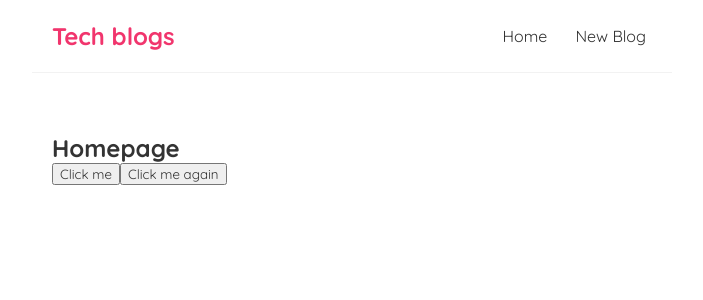
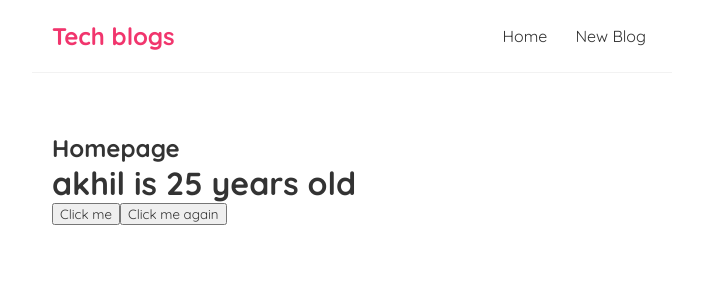
Before and after one commit to akhiljosef5/my-blog, a React (Create React App) app: page / in a window 1280 px wide. Shown: the top 300 px of the page, without its empty margins (288-991 px from the left). Built offline with nearby package versions, Linux system fonts and the light colour scheme.

Commit message:
using useState hook

```diff
--- a/src/home.jsx
+++ b/src/home.jsx
@@ -1,16 +1,26 @@
+import { useState } from "react";
+
 const Home = () => {
 
+    const [name, setName] = useState('akhil');
+    const [age, setAge] = useState(25);
+
     const handleClick = (e) => {
+        setName('arya');
+        setAge(23);
         console.log('hello ninjas', e);
     }
 
     const handleClickAgain = (name, e) => {
+        setName('akhil');
+        setAge(25);
         console.log('hello ' + name, e.target);
     }
 
     return (
         <div className="home">
             <h2>Homepage</h2>
+            <h1>{name} is {age} years old</h1>
             <button onClick={handleClick}>Click me</button>
             <button onClick={(e) => handleClickAgain('mario', e)}>Click me again</button>
         </div>
```
